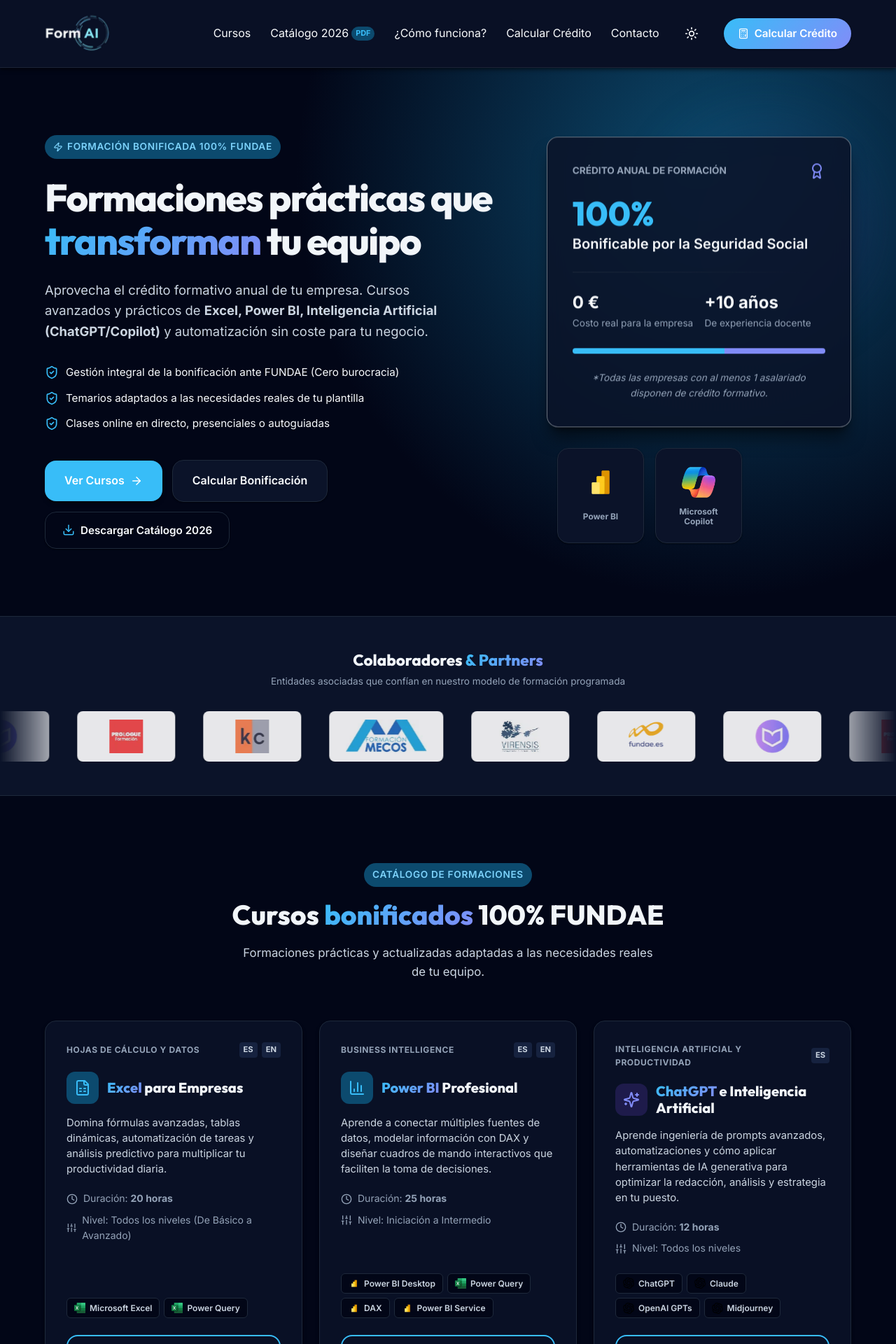
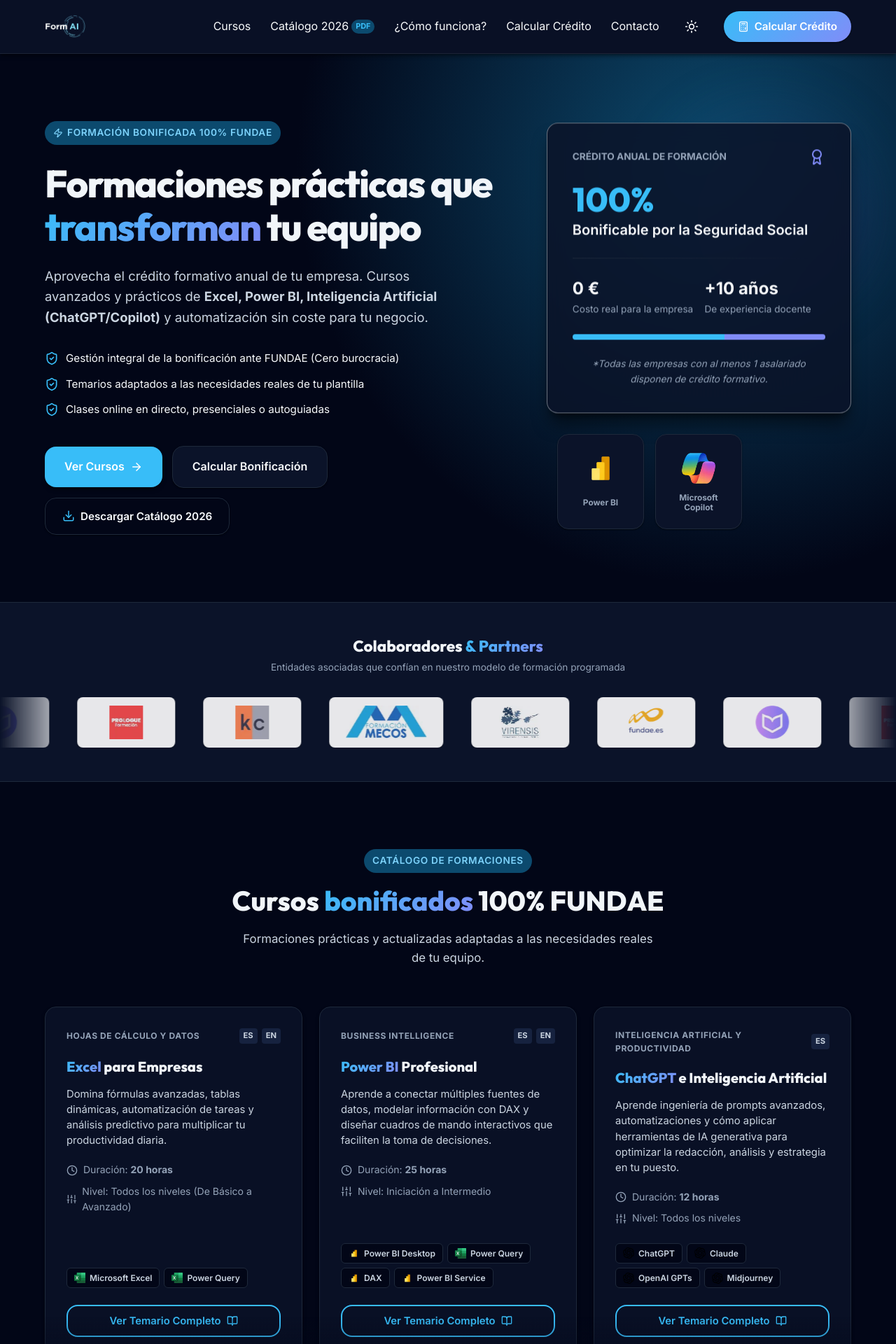
Before and after one commit to gyuste17/formai, a React (Vite) app: page / in a window 1280 px wide. Shown: the top 1920 px of the page at 70% size. Built offline with nearby package versions, Linux system fonts and the light colour scheme.

Commit message:
fix(ui): remove icon badge from course titles, use crisp high-res PNG for FormAI logo and refine sleek mobile header proportions

```diff
--- a/src/components/CourseCard.jsx
+++ b/src/components/CourseCard.jsx
@@ -144,34 +144,15 @@
           </div>
         </div>
 
-        {/* Icon & Title */}
-        <div style={{
-          display: 'flex',
-          alignItems: 'center',
-          gap: '12px',
+        {/* Title */}
+        <h3 style={{
+          fontSize: '1.25rem',
+          fontWeight: '700',
+          lineHeight: 1.25,
           marginBottom: '16px'
         }}>
-          <div style={{
-            width: '46px',
-            height: '46px',
-            borderRadius: '12px',
-            backgroundColor: course.id === 'chatgpt' || course.id === 'copilot' ? 'var(--accent-ai-light)' : 'var(--accent-primary-light)',
-            color: course.id === 'chatgpt' || course.id === 'copilot' ? 'var(--accent-ai)' : 'var(--accent-primary)',
-            display: 'flex',
-            alignItems: 'center',
-            justifyContent: 'center',
-            flexShrink: 0
-          }}>
-            <IconComponent size={24} />
-          </div>
-          <h3 style={{
-            fontSize: '1.25rem',
-            fontWeight: '700',
-            lineHeight: 1.2
-          }}>
-            {formatCourseTitle(course.title)}
-          </h3>
-        </div>
+          {formatCourseTitle(course.title)}
+        </h3>
 
         {/* Description */}
         <p style={{
--- a/src/components/Footer.jsx
+++ b/src/components/Footer.jsx
@@ -20,13 +20,11 @@
           {/* Logo & Description */}
           <div style={{ display: 'flex', flexDirection: 'column', gap: '16px' }}>
             <img
-              src="/logos/formAI/1-removebg-preview.webp"
+              src="/logos/formAI/1-removebg-preview.png"
               alt="FormAI"
-              width="195"
-              height="68"
               loading="lazy"
               decoding="async"
-              style={{ height: '68px', width: 'auto', objectFit: 'contain', alignSelf: 'flex-start' }}
+              style={{ height: '56px', width: 'auto', objectFit: 'contain', alignSelf: 'flex-start' }}
             />
             <p style={{ color: 'var(--text-muted)', fontSize: '0.9rem', lineHeight: 1.5 }}>
               Formación Bonificada en Digitalización para Empresas. Llevamos más de una década impulsando la productividad de equipos en toda España a través de capacitación práctica y bonificable al 100%.
--- a/src/components/Navbar.jsx
+++ b/src/components/Navbar.jsx
@@ -15,26 +15,23 @@
       borderRight: 'none',
       transition: 'all var(--transition-normal)'
     }}>
-      <div className="container" style={{
+      <div className="container navbar-container" style={{
         display: 'flex',
         justifyContent: 'space-between',
-        alignItems: 'center',
-        height: '96px'
+        alignItems: 'center'
       }}>
         {/* Logo */}
         <a href="#" style={{ display: 'flex', alignItems: 'center' }} aria-label="FormAI - Inicio">
           <img
             src={theme === 'dark'
-              ? '/logos/formAI/3-removebg-preview.webp'
-              : '/logos/formAI/1-removebg-preview.webp'}
+              ? '/logos/formAI/3-removebg-preview.png'
+              : '/logos/formAI/1-removebg-preview.png'}
             alt="FormAI"
-            width="264"
-            height="92"
             loading="eager"
             fetchPriority="high"
             decoding="async"
             className="navbar-logo"
-            style={{ height: '92px', width: 'auto', objectFit: 'contain' }}
+            style={{ width: 'auto', objectFit: 'contain' }}
           />
         </a>
 
@@ -133,9 +130,9 @@
 
       {/* Mobile Menu Panel */}
       {isOpen && (
-        <div className="glass-card animate-fade-in" style={{
+        <div className="glass-card animate-fade-in mobile-menu-panel" style={{
           position: 'absolute',
-          top: '96px',
+          top: '76px',
           left: 0,
           right: 0,
           borderLeft: 'none',
@@ -187,15 +184,22 @@
 
       {/* Add CSS injection for desktop menu responsiveness in styles */}
       <style>{`
+        .navbar-container {
+          height: 76px;
+        }
         .navbar-logo {
-          height: 92px;
-          width: auto;
-          object-fit: contain;
+          height: 58px;
           transition: height var(--transition-fast);
         }
         @media (max-width: 768px) {
+          .navbar-container {
+            height: 64px !important;
+          }
           .navbar-logo {
-            height: 76px !important;
+            height: 44px !important;
+          }
+          .mobile-menu-panel {
+            top: 64px !important;
           }
         }
         @media (min-width: 769px) {
```
